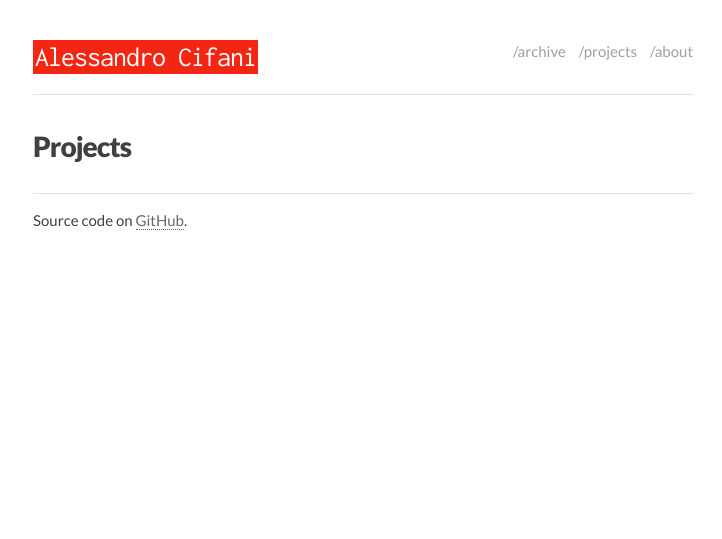
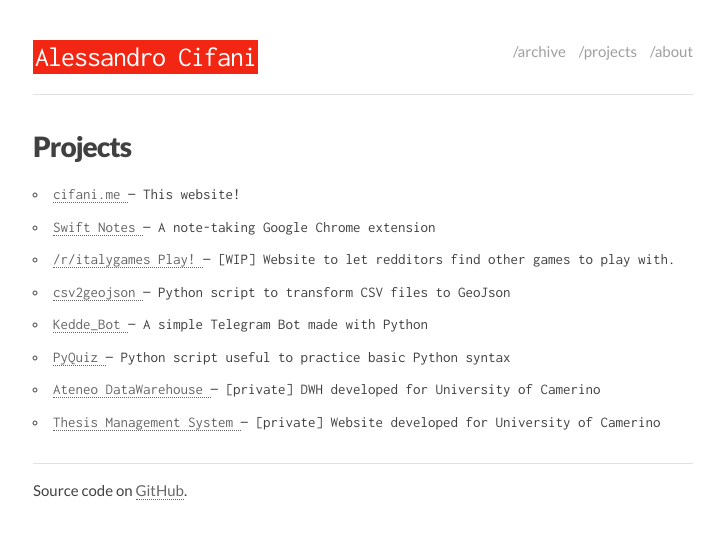
Before and after one commit to acifani/acifani.github.com, a Jekyll site: the page built from projects/index.html, in a window 1280 px wide. Shown: the top 539 px of the page, without its empty margins (277-999 px from the left). Built offline with Jekyll 4.4.1, drawn with Linux system fonts in a browser that asks for light colours.

Commit message:
add Dockerfile, projects and about me stub

```diff
--- /dev/null
+++ b/_data/projects.yml
@@ -0,0 +1,31 @@
+- name: cifani.me
+  url: https://github.com/acifani/acifani.github.com
+  descr: This website!
+
+- name: Swift Notes
+  url: https://github.com/acifani/swift-notes
+  descr: A note-taking Google Chrome extension
+
+- name: /r/italygames Play!
+  url: 'javascript:void(0)'
+  descr: '[WIP] Website to let redditors find other games to play with.'
+
+- name: csv2geojson
+  url: https://github.com/acifani/csv2geojson
+  descr: Python script to transform CSV files to GeoJson
+
+- name: Kedde_Bot
+  url: https://github.com/acifani/kedde_bot
+  descr: A simple Telegram Bot made with Python
+
+- name: PyQuiz
+  url: https://github.com/acifani/pyquiz
+  descr: Python script useful to practice basic Python syntax
+
+- name: Ateneo DataWarehouse
+  url: 'javascript:void(0)'
+  descr: '[private] DWH developed for University of Camerino'
+
+- name: Thesis Management System
+  url: 'javascript:void(0)'
+  descr: '[private] Website developed for University of Camerino'
--- a/about/index.html
+++ b/about/index.html
@@ -1,5 +1,7 @@
 ---
 layout: default
-title: about
+title: About
 ---
 <h1>About</h1>
+
+Hi! I am Alessandro Cifani, an Italian BI Developer living in Milan, Italy.
--- a/projects/index.html
+++ b/projects/index.html
@@ -1,5 +1,16 @@
 ---
 layout: default
-title: projects
+title: Projects
 ---
 <h1>Projects</h1>
+
+<ul>
+    {% for project in site.data.projects %}
+        <li>
+            <a href="{{ project.url }}" class="underline">
+                {{ project.name }}
+            </a> &mdash;
+            {{ project.descr }}
+        </li>
+    {% endfor %}
+</ul>
```
Also changed, not shown: 1 other file.
